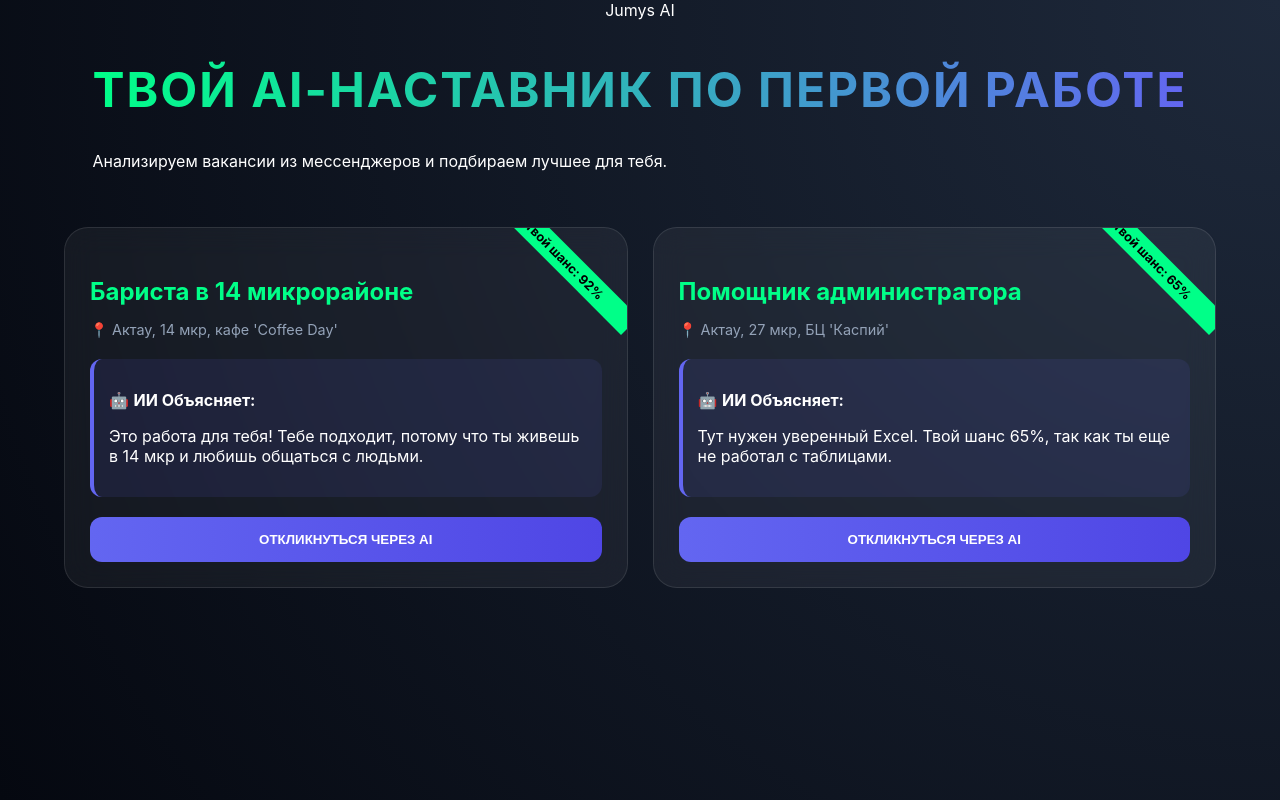
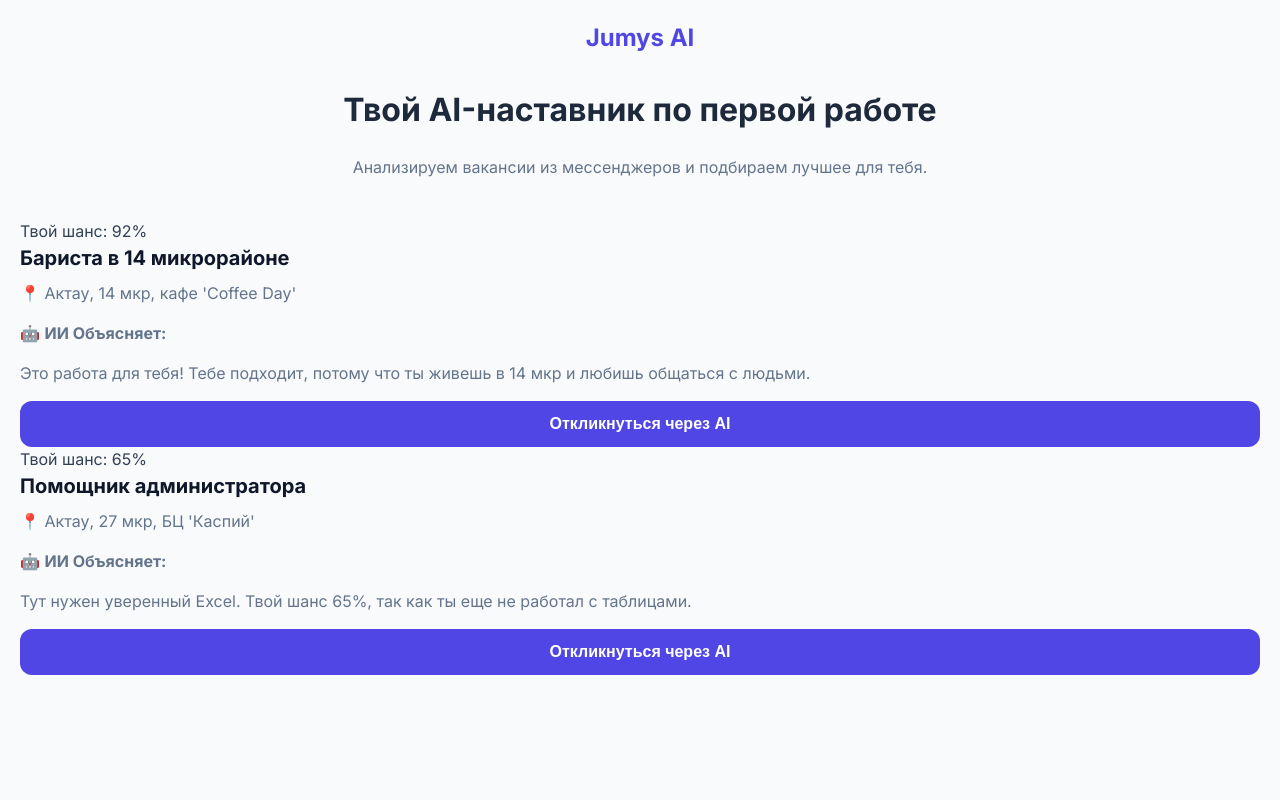
Before and after one commit to y21-code/jumys-ai, a website: page index.html in a window 1280 px wide. Drawn offline with Linux system fonts and the light colour scheme.

Commit message:
Update style.css

```diff
--- a/style.css
+++ b/style.css
@@ -1,105 +1,105 @@
-:root {
-    --bg-color: #050810;
-    --accent-color: #00ff88; /* Неоновый зеленый */
-    --secondary-color: #6366f1; /* Индиго */
-    --text-light: #ffffff;
-    --glass: rgba(255, 255, 255, 0.05);
+/* Современный шрифт для четкости */
+@import url('https://fonts.googleapis.com/css2?family=Inter:wght@400;600;700&display=swap');
+
+body {
+    font-family: 'Inter', sans-serif;
+    background-color: #f8fafc; /* Светлый приятный фон */
+    color: #334155;
+    margin: 0;
+    padding: 20px;
+    line-height: 1.5;
 }
 
-body {
-    background: radial-gradient(circle at top right, #1e293b, #050810);
-    color: var(--text-light);
-    font-family: 'Inter', sans-serif;
-    margin: 0;
-    min-height: 100vh;
-    display: flex;
-    flex-direction: column;
-    align-items: center;
+.logo {
+    font-size: 24px;
+    font-weight: 700;
+    color: #4f46e5;
+    margin-bottom: 30px;
+    text-align: center;
 }
 
-h1 {
-    font-size: 3rem;
-    background: linear-gradient(to right, var(--accent-color), var(--secondary-color));
-    -webkit-background-clip: text;
-    -webkit-text-fill-color: transparent;
-    margin-top: 40px;
-    text-transform: uppercase;
-    letter-spacing: 2px;
+.hero {
+    text-align: center;
+    margin-bottom: 40px;
 }
 
-.jobs-container {
-    display: grid;
-    grid-template-columns: repeat(auto-fit, minmax(320px, 1fr));
-    gap: 25px;
-    padding: 40px;
-    width: 90%;
-    max-width: 1200px;
+.hero h1 {
+    color: #1e293b;
+    font-size: 2rem;
 }
 
-.job-card {
-    background: var(--glass);
-    backdrop-filter: blur(15px);
-    border: 1px solid rgba(255, 255, 255, 0.1);
-    border-radius: 24px;
-    padding: 25px;
-    position: relative;
-    overflow: hidden;
-    transition: all 0.4s cubic-bezier(0.175, 0.885, 0.32, 1.275);
+#jobs-list {
+    max-width: 600px;
+    margin: 0 auto;
 }
 
-.job-card:hover {
-    transform: translateY(-10px) scale(1.02);
-    border-color: var(--accent-color);
-    box-shadow: 0 20px 40px rgba(0, 255, 136, 0.15);
+/* Карточка вакансии - четкая и аккуратная */
+.card {
+    background: white;
+    border-radius: 16px;
+    padding: 24px;
+    margin-bottom: 24px;
+    box-shadow: 0 4px 6px -1px rgba(0, 0, 0, 0.1), 0 2px 4px -2px rgba(0, 0, 0, 0.1);
+    border: 1px solid #e2e8f0;
 }
 
-.chance-tag {
-    position: absolute;
-    top: 20px;
-    right: -30px;
-    background: var(--accent-color);
-    color: #000;
-    font-weight: bold;
-    padding: 5px 40px;
-    transform: rotate(45deg);
-    font-size: 0.8rem;
+.score {
+    display: inline-block;
+    background: #e0e7ff;
+    color: #4338ca;
+    padding: 4px 12px;
+    border-radius: 20px;
+    font-size: 13px;
+    font-weight: 600;
+    margin-bottom: 12px;
 }
 
-.job-card h3 {
-    font-size: 1.5rem;
-    margin-bottom: 10px;
-    color: var(--accent-color);
+h3 {
+    margin: 0 0 8px 0;
+    font-size: 20px;
+    color: #0f172a;
 }
 
-.location {
-    font-size: 0.9rem;
-    color: #94a3b8;
-    margin-bottom: 20px;
-    display: block;
+p {
+    margin: 0 0 16px 0;
+    color: #64748b;
 }
 
-.ai-explanation {
-    background: rgba(99, 102, 241, 0.1);
-    border-left: 4px solid var(--secondary-color);
-    padding: 15px;
+/* Тот самый блок ИИ, который тебе нравился */
+.ai-box {
+    background: #f0fdf4; /* Светло-зеленый */
     border-radius: 12px;
-    margin-bottom: 20px;
+    padding: 16px;
+    margin: 16px 0;
+    border: 1px solid #dcfce7;
 }
 
-.apply-btn {
-    width: 100%;
-    padding: 15px;
-    border: none;
-    border-radius: 12px;
-    background: linear-gradient(90deg, var(--secondary-color), #4f46e5);
-    color: white;
-    font-weight: bold;
-    cursor: pointer;
-    transition: 0.3s;
-    text-transform: uppercase;
+.ai-box strong {
+    color: #166534;
+    display: block;
+    margin-bottom: 4px;
 }
 
-.apply-btn:hover {
-    filter: brightness(1.2);
-    box-shadow: 0 0 20px var(--secondary-color);
+.ai-box p {
+    font-size: 14px;
+    color: #15803d;
+    margin: 0;
 }
+
+/* Кнопка */
+button {
+    background: #4f46e5;
+    color: white;
+    border: none;
+    padding: 14px;
+    border-radius: 12px;
+    width: 100%;
+    font-weight: 600;
+    font-size: 16px;
+    cursor: pointer;
+    transition: background 0.2s;
+}
+
+button:hover {
+    background: #4338ca;
+}
```
